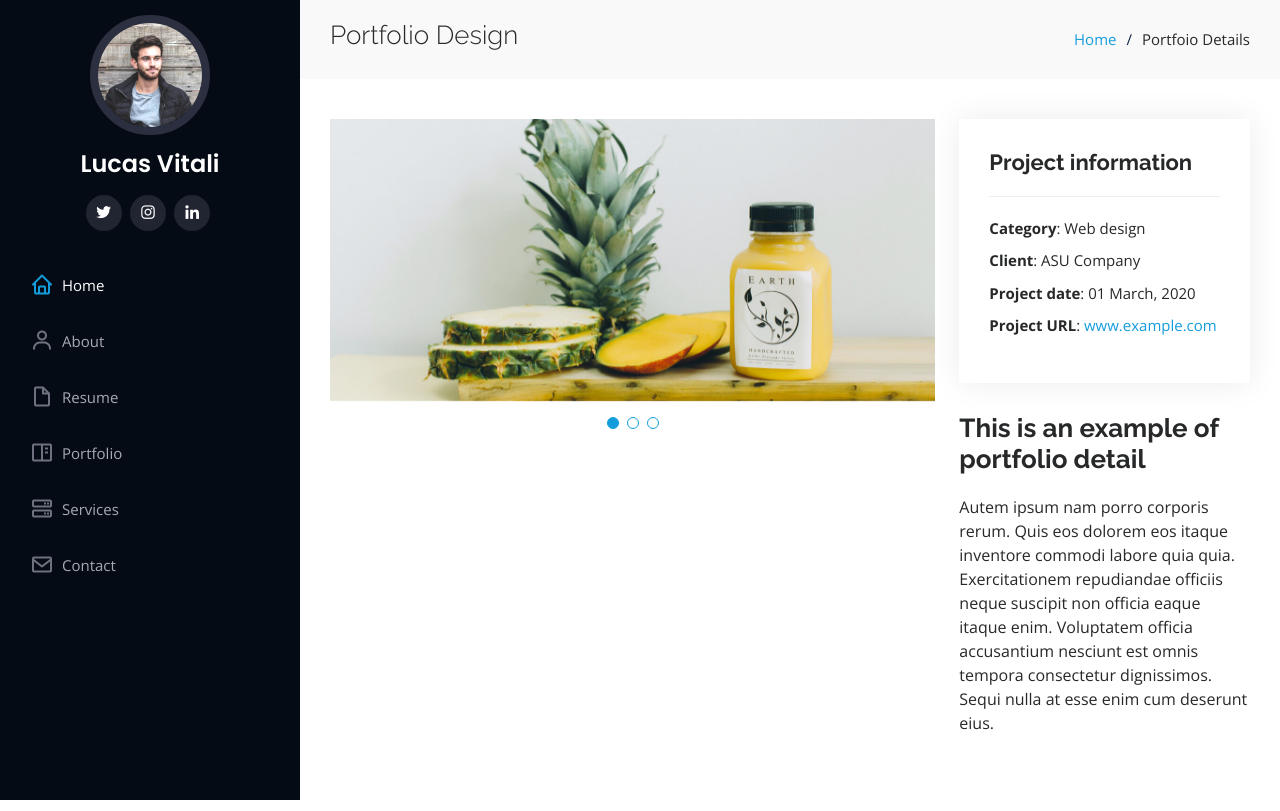
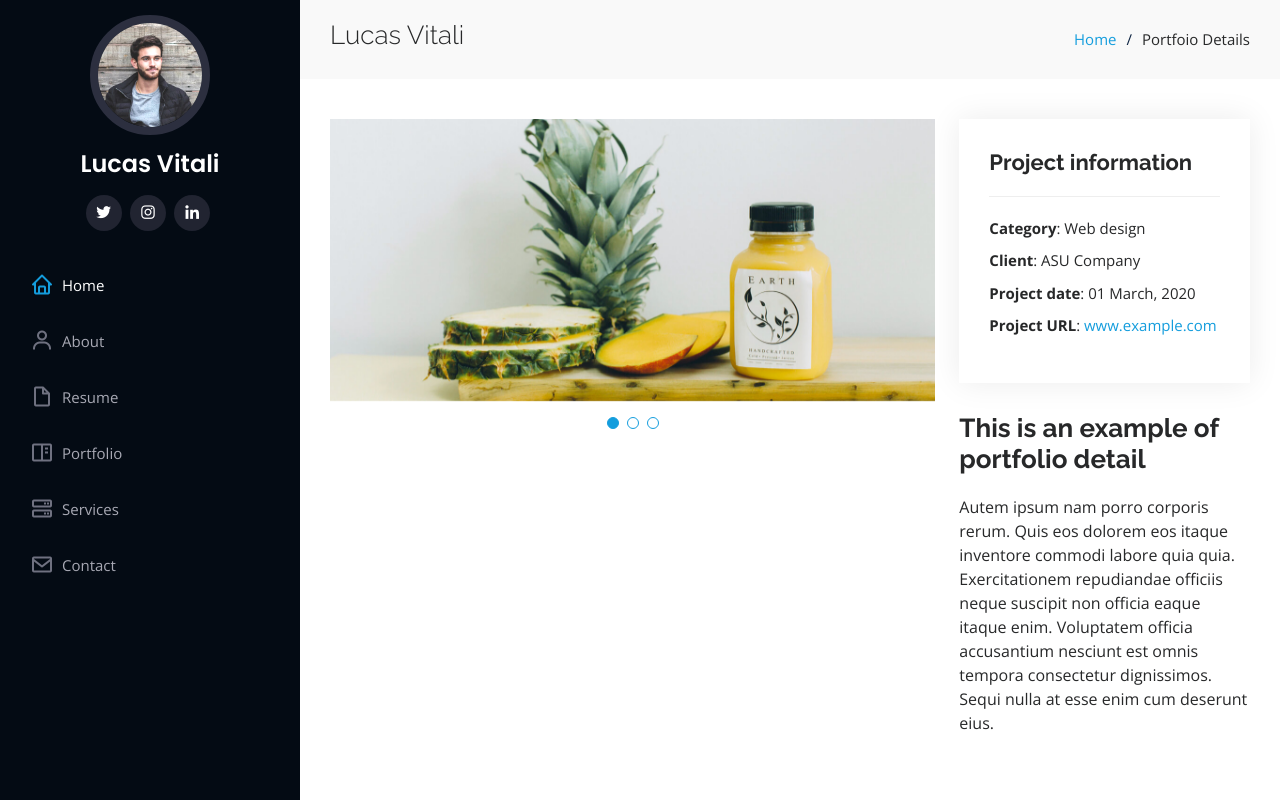
Before and after one commit to fourofclubs001/Portfolio, a Flask app: page /portfolio-details in a window 1280 px wide. Run offline with Flask 3, Linux system fonts and the light colour scheme; some libraries are stand-ins or nearby versions.

Commit message:
use url_for with info on render template

```diff
--- a/app.py
+++ b/app.py
@@ -16,7 +16,7 @@ info_path = os.path.join(path, "info.json")
 with open(info_path, 'r') as info_file:
     info = json.load(info_file)
 
-@app.route('/portfolio-details')
+@app.route('/portfolio-details', methods = ["GET", "POST"])
 def portfolio_details():
     return render_template("portfolio-details.html", info = info)
 
--- a/templates/portfolio-details-template.html
+++ b/templates/portfolio-details-template.html
@@ -7,7 +7,7 @@
       <div class="container">
 
         <div class="d-flex justify-content-between align-items-center">
-          <h2>Portfolio Design</h2>
+          <h2>{{info['header']['name']}}</h2>
           <ol>
             <li><a href="index.html">Home</a></li>
             <li>Portfoio Details</li>
--- a/templates/portfolio-details.html
+++ b/templates/portfolio-details.html
@@ -5,6 +5,6 @@
 
 {% block content %}
 
-{{ portfolio_details.render(info['portfolio_details']) }}
+{{ portfolio_details.render(info) }}
 
 {% endblock %}
```
